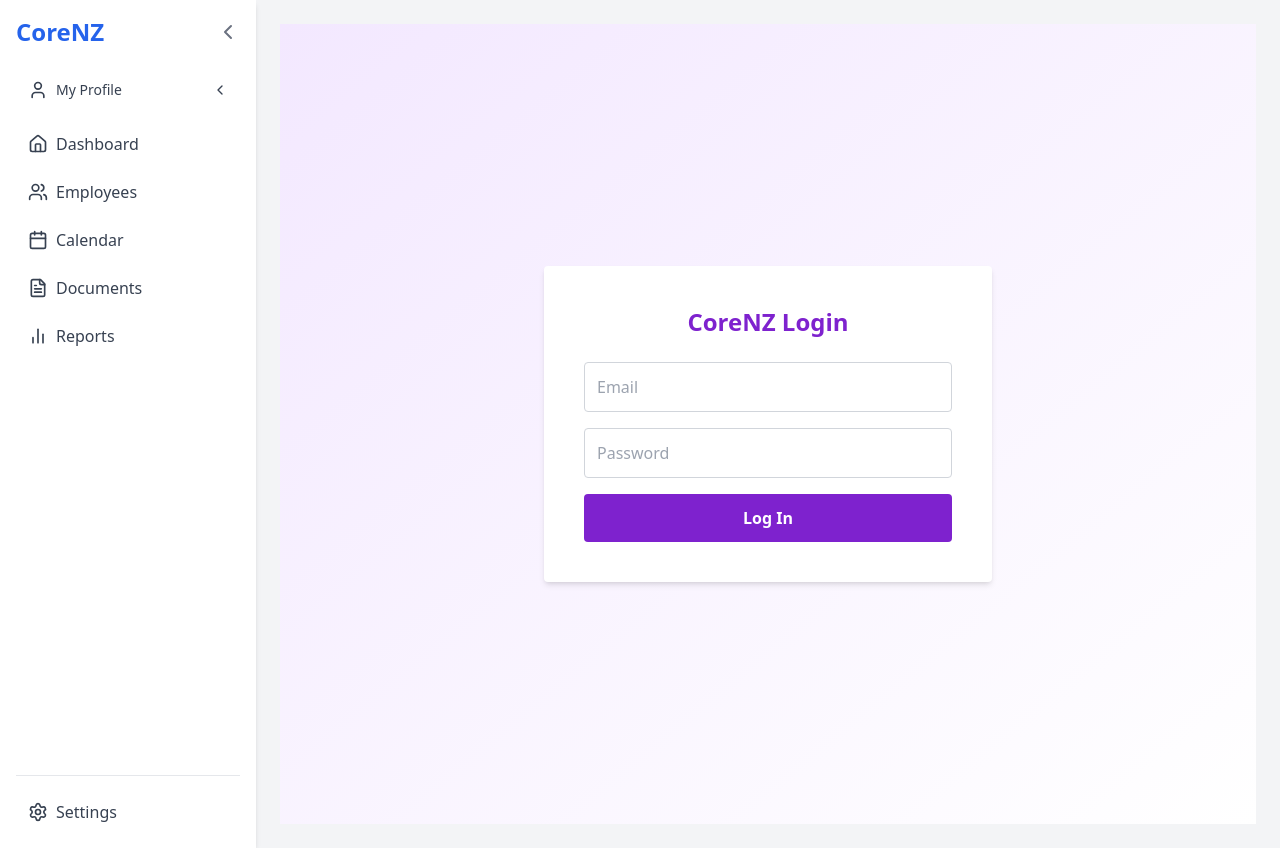
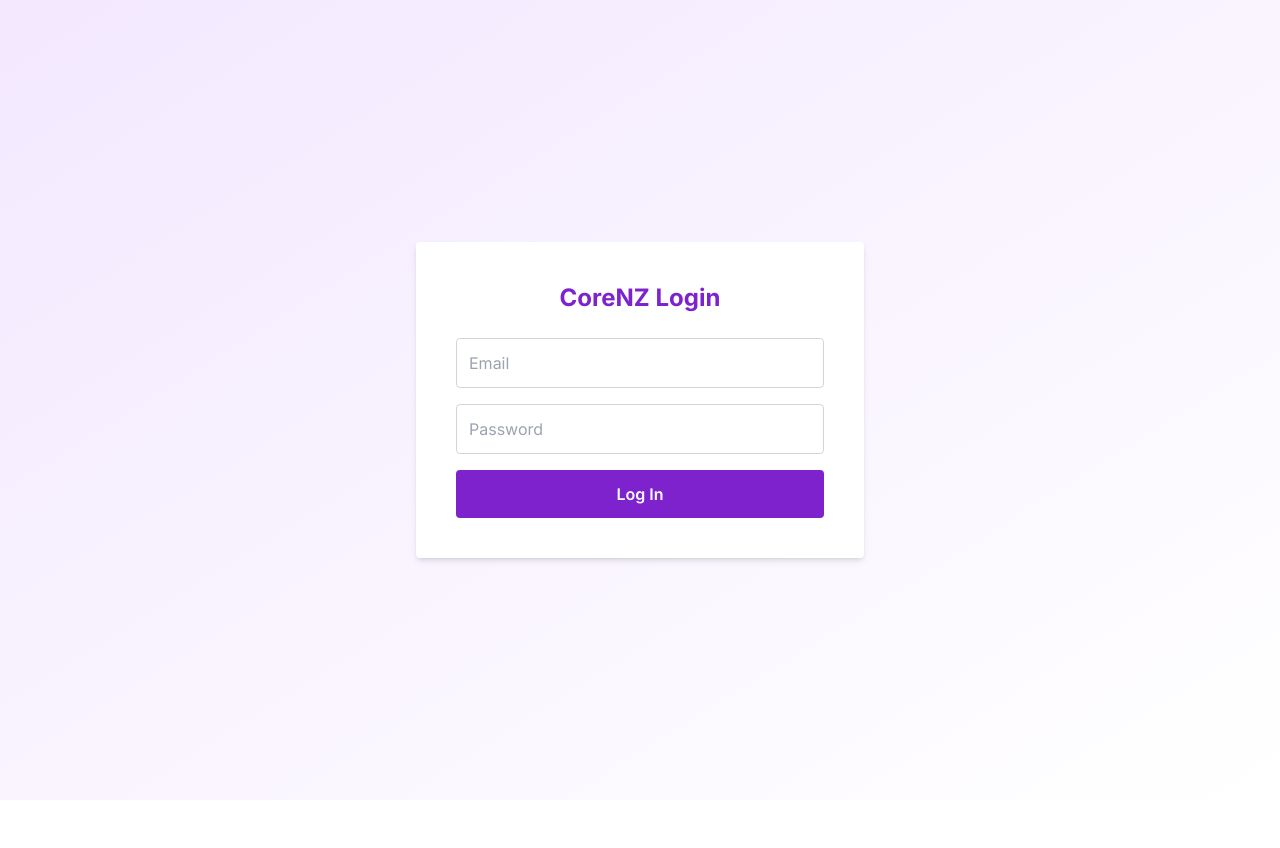
Before and after one commit to VacationReady/corenz-frontend, a Next.js app: page / in a window 1280 px wide. After the commit the page ends 800 px from the top, so only its background shows below. Built offline with nearby package versions, Linux system fonts and the light colour scheme; no server answers.

Commit message:
Fix SSR error by isolating useSession to client-only layout

```diff
--- a/app/layout.tsx
+++ b/app/layout.tsx
@@ -1,9 +1,10 @@
 // app/layout.tsx
 import "./globals.css";
-import type { Metadata } from "next";
-import ClientLayout from "@/components/ClientLayout";
+import { Inter } from "next/font/google";
 
-export const metadata: Metadata = {
+const inter = Inter({ subsets: ["latin"] });
+
+export const metadata = {
   title: "CoreNZ",
   description: "HR system for NZ businesses",
 };
@@ -11,9 +12,7 @@ export const metadata: Metadata = {
 export default function RootLayout({ children }: { children: React.ReactNode }) {
   return (
     <html lang="en">
-      <body>
-        <ClientLayout>{children}</ClientLayout>
-      </body>
+      <body className={inter.className}>{children}</body>
     </html>
   );
 }
```
